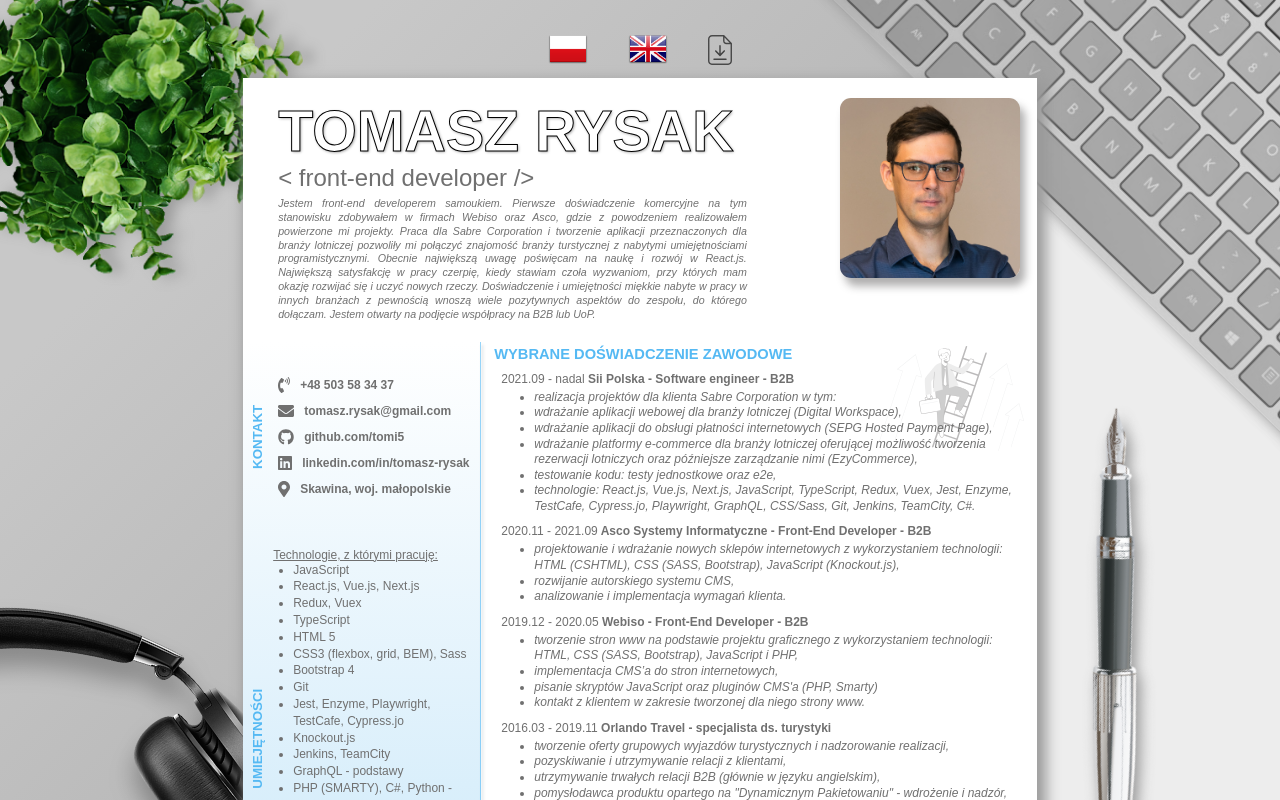
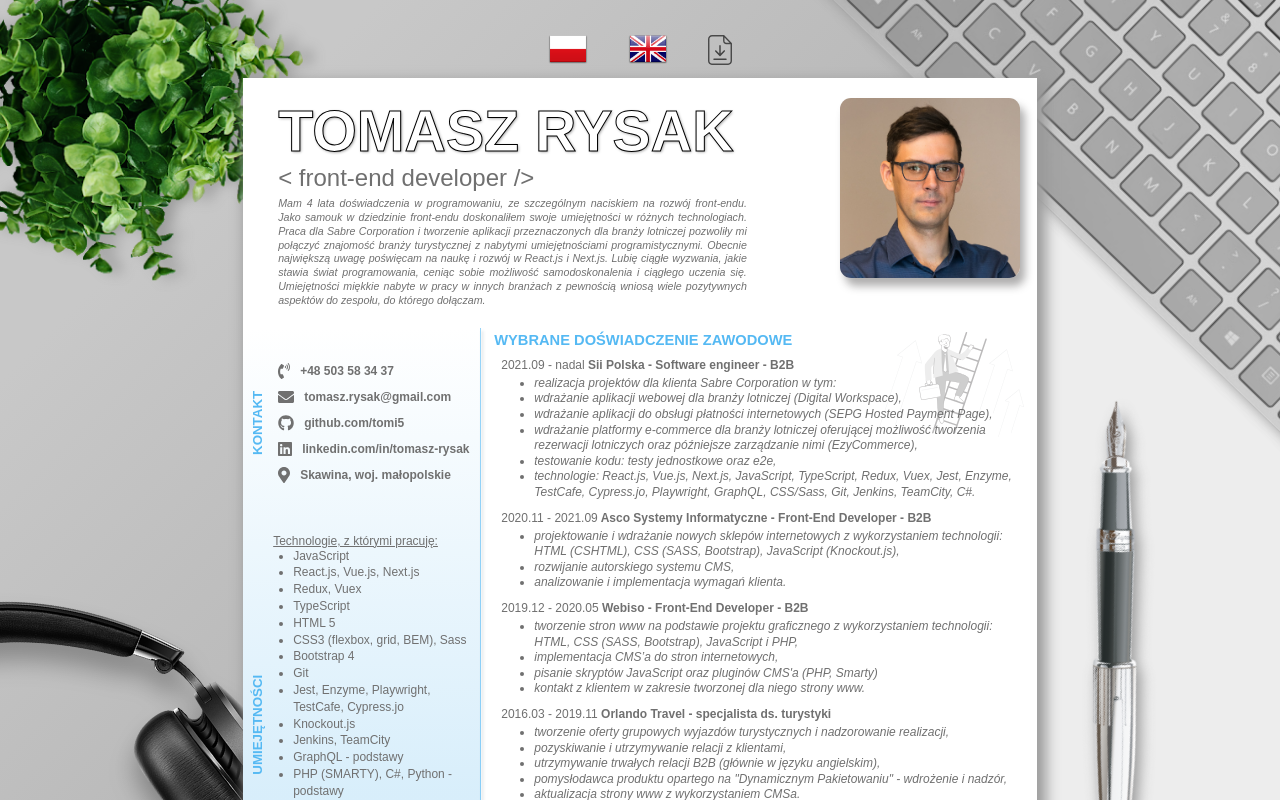
Before and after one commit to tomi5/tomasz-rysak-cv, a React (Create React App) app: page / in a window 1280 px wide. Shown: the top 800 px of the page. Built offline with nearby package versions, Linux system fonts and the light colour scheme.

Commit message:
update summary in Header.
- export header summary to separate file,
- update summary contnet
- remove uncecessary imports

```diff
--- a/src/components/Competences/CompetenceSection/CompetenceItem/EducationItem.jsx
+++ b/src/components/Competences/CompetenceSection/CompetenceItem/EducationItem.jsx
@@ -2,7 +2,7 @@ import React, { useContext } from 'react';
 import styled from 'styled-components';
 import LangContext from '../../../../LangContext';
 import ProjectButtons from '../../../Buttons/ProjectButtons'
-import { CompetenceWrapper, CompetenceName, CompetenceDescr } from './styled';
+import { CompetenceName, CompetenceDescr } from './styled';
 
 
 // styles start
--- a/src/components/Header/Header.jsx
+++ b/src/components/Header/Header.jsx
@@ -1,5 +1,6 @@
 import React, { useContext } from 'react';
 import styled from 'styled-components';
+import headerSummaryData from '../../datas/HeaderSummaryData'
 import LangContext from '../../LangContext';
 import myPortait from '../../assets/images/portrait.jpg';
 // styles start
@@ -61,11 +62,6 @@ const PhotoWrapper = styled.div`
 
 // styles end
 
-const headerAbout = {
-  pl: 'Jestem front-end developerem samoukiem. Pierwsze doświadczenie komercyjne na tym stanowisku zdobywałem w firmach Webiso oraz Asco, gdzie z powodzeniem realizowałem powierzone mi projekty. Praca dla Sabre Corporation i tworzenie aplikacji przeznaczonych dla branży lotniczej pozwoliły mi połączyć znajomość branży turstycznej z nabytymi umiejętnościami programistycznymi. Obecnie największą uwagę poświęcam na naukę i rozwój w React.js. Największą satysfakcję w pracy czerpię, kiedy stawiam czoła wyzwaniom, przy których mam okazję rozwijać się i uczyć nowych rzeczy. Doświadczenie i umiejętności miękkie nabyte w pracy w innych branżach z pewnością wnoszą wiele pozytywnych aspektów do zespołu, do którego dołączam. Jestem otwarty na podjęcie współpracy na B2B lub UoP.',
-  en: 'I am a self-taught front-end developer. I gained my first experience on this position at the companies Webiso and Asco, where I successfully implemented the projects I was in charge of. Working for the Sabre Corporation and creating applications for the airline industry allowed me to combine the tourism sector knowledge with the acquired programming skills. Currently, I pay most attention to React.js and I would like to develop in this field. What brings me the most satisfaction at work is constant challenge, opportunity to develop myself and learning new things. My Experience and soft skills acquired at jobs beyond IT branch certainly bring many positive aspects to the team I join. I am open to cooperation on B2B contract or employment contract.',
-};
-
 const headerPhotoDescr = {
   pl: 'zdjęcie portretowe',
   en: 'portrait photo',
@@ -79,7 +75,7 @@ const Header = () => {
       <TextWrapper>
         <Title>Tomasz Rysak</Title>
         <SubTitle>{'< front-end developer />'}</SubTitle>
-        <About>{headerAbout[lang]}</About>
+        <About>{headerSummaryData[lang]}</About>
       </TextWrapper>
       <PhotoWrapper>
         <img
--- /dev/null
+++ b/src/datas/HeaderSummaryData.js
@@ -0,0 +1,7 @@
+const headerSummaryData =
+  {
+    pl: 'Mam 4 lata doświadczenia w programowaniu, ze szczególnym naciskiem na rozwój front-endu. Jako samouk w dziedzinie front-endu doskonaliłem swoje umiejętności w różnych technologiach. Praca dla Sabre Corporation i tworzenie aplikacji przeznaczonych dla branży lotniczej pozwoliły mi połączyć znajomość branży turystycznej z nabytymi umiejętnościami programistycznymi. Obecnie największą uwagę poświęcam na naukę i rozwój w React.js i Next.js. Lubię ciągłe wyzwania, jakie stawia świat programowania, ceniąc sobie możliwość samodoskonalenia i ciągłego uczenia się. Umiejętności miękkie nabyte w pracy w innych branżach z pewnością wniosą wiele pozytywnych aspektów do zespołu, do którego dołączam.',
+    en: 'I have 4 years of experience in software development, with a strong focus on front-end development. As a self-taught front-end developer, I have honed my skills in various technologies. Currently, I dedicate my efforts to mastering React.js and Next.js. In my role at Sabre, where I contribute to projects related to the aviation industry, I leverage my prior experience in the tourism sector to provide unique insights and solutions. I thrive on the constant challenges that the world of software development presents, cherishing the opportunity for self-improvement and continuous learning. My diverse background in both IT and non-IT roles brings a wealth of soft skills and practical knowledge to any team I join.',
+  }
+
+export default headerSummaryData
```
